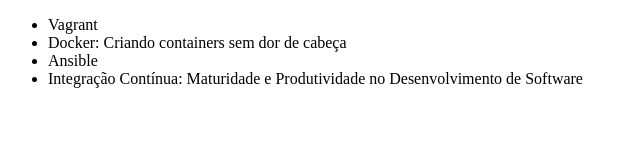
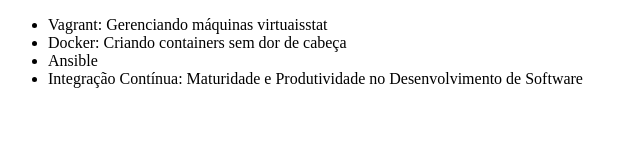
Before and after one commit to Giva-rs/Git-inicial, a plain HTML site: page index.html in a window 1280 px wide. Shown: the whole page, without its empty margins (0-640 px from the left). Drawn offline with Linux system fonts and the light colour scheme.

Commit message:
Corrigindo curso de Vagrant

```diff
--- a/index.html
+++ b/index.html
@@ -6,7 +6,7 @@
 </head>
 <body>
     <ul>
-        <li>Vagrant</li>
+        <li>Vagrant: Gerenciando máquinas virtuaisstat</li>
         <li>Docker: Criando containers sem dor de cabeça</li>
         <li>Ansible</li>
         <li>Integração Contínua: Maturidade e Produtividade no Desenvolvimento de Software</li>
```
